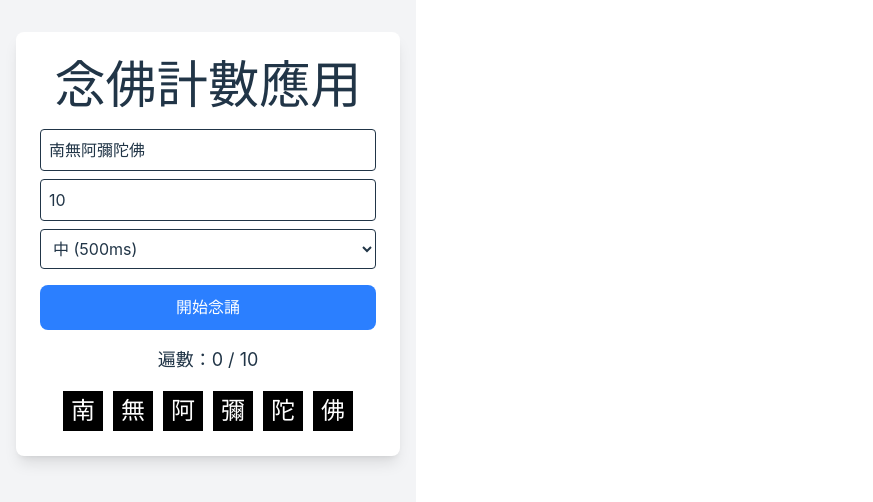
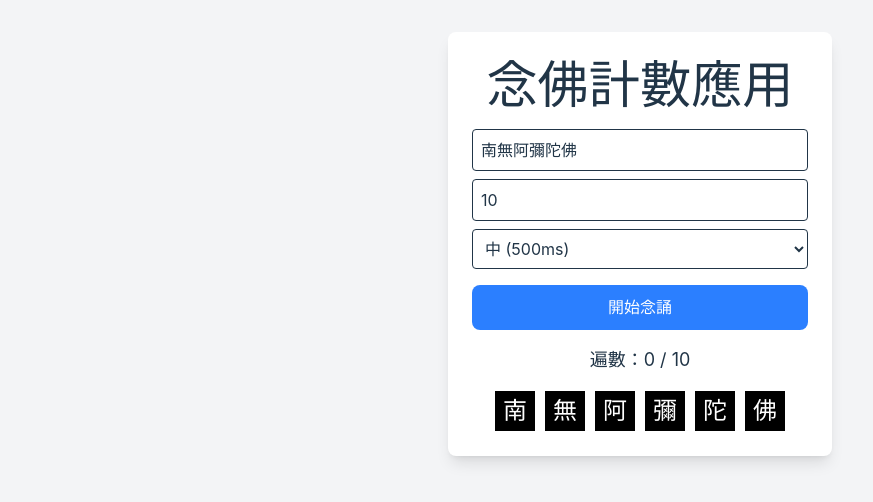
Before and after one commit to masterkai/chanting-buddha-app, a React (Vite) app: page / in a window 1280 px wide. Shown: the part 156-658 px from the top of the page, without its empty margins (0-873 px from the left). Built offline with nearby package versions, Linux system fonts and the light colour scheme.

Commit message:
feat: Add min-w-screen to App component (main)
Improved the layout of the App component by adding
`min-w-screen` to the main div. This ensures the
content is always displayed correctly regardless of
screen size.  Also added `will-change-auto` to
optimize rendering.

```diff
--- a/src/App.tsx
+++ b/src/App.tsx
@@ -63,9 +63,9 @@ const App: React.FC = () => {
     };
 
     return (
-        <div className="flex flex-col items-center justify-center min-h-screen bg-gray-100 p-4">
+        <div className="flex flex-col items-center justify-center min-h-screen min-w-screen bg-gray-100 p-4">
             {!finished ? (
-                <div className="bg-white p-6 rounded-lg shadow-lg w-96 text-center">
+                <div className="bg-white p-6 rounded-lg shadow-lg w-96 text-center will-change-auto">
                     <h1 className="text-xl font-bold mb-4">念佛計數應用</h1>
 
                     {/* 佛號輸入 */}
```
